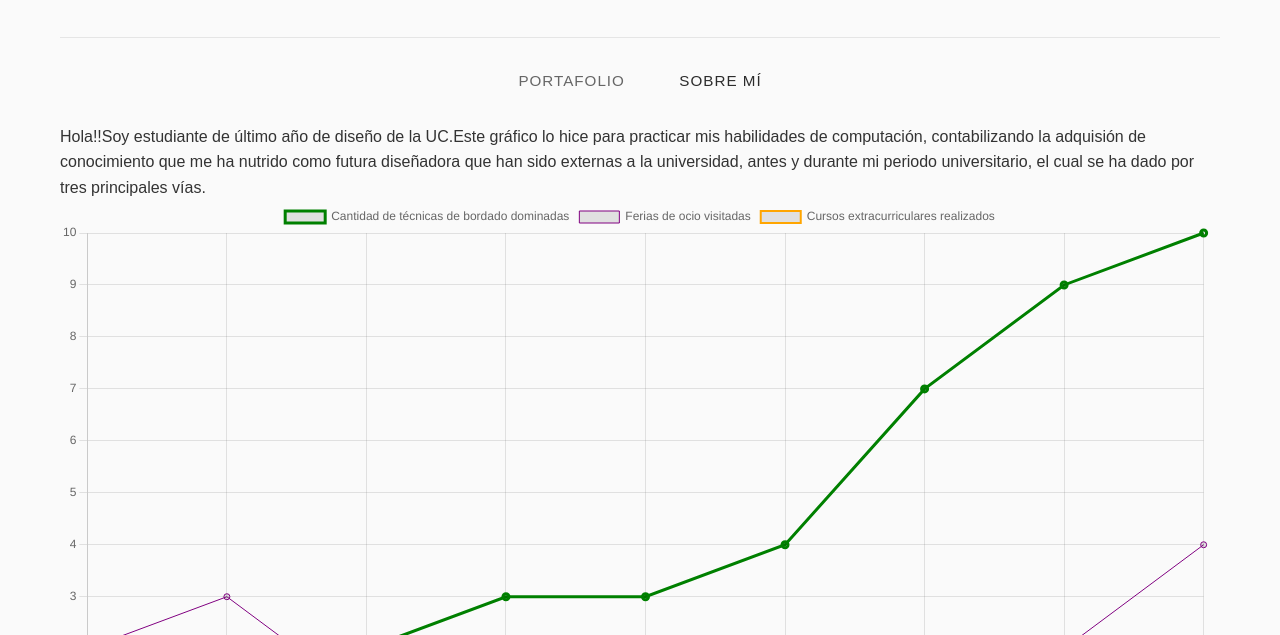
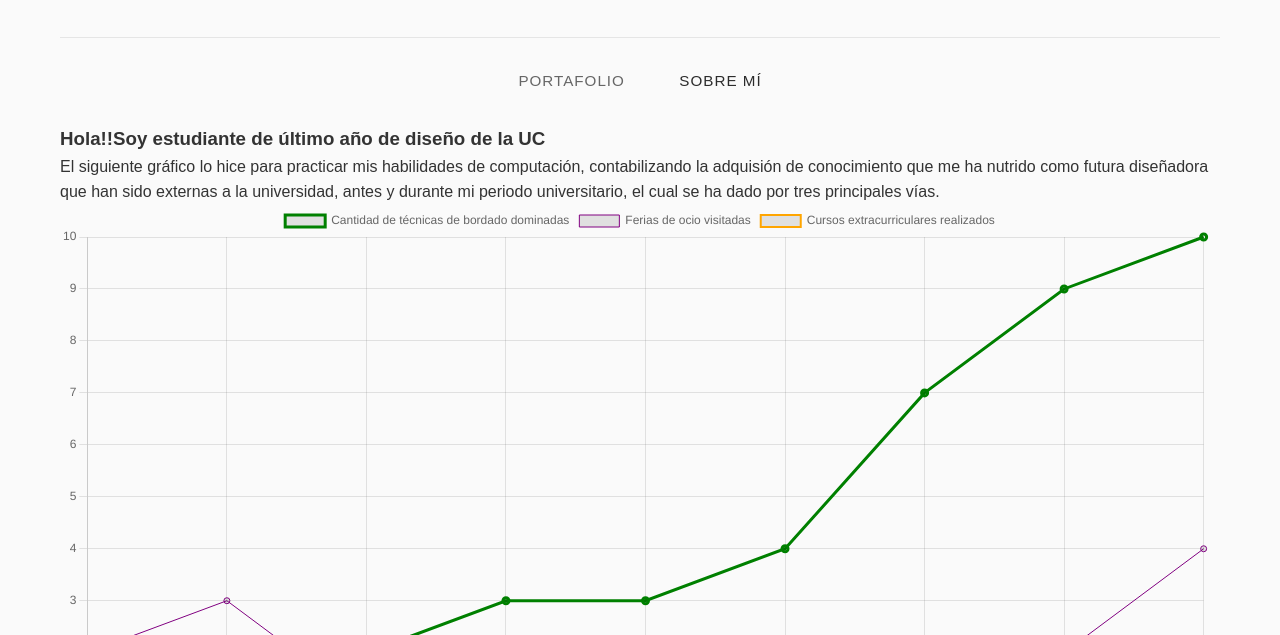
Before and after one commit to magdarivas/evaluacion2, a plain HTML site: page about.html in a window 1280 px wide. Shown: the part 165-800 px from the top of the page. Drawn offline with nearby package versions, Linux system fonts and the light colour scheme.

Commit message:
Add files via upload

```diff
--- a/about.html
+++ b/about.html
@@ -21,8 +21,8 @@
             <a href="about.html" class="active">Sobre mí</a>
 
         </nav>
-        <p>Hola!!Soy estudiante de último año de diseño de la UC.Este gráfico lo hice para practicar mis habilidades de computación, contabilizando la adquisión de conocimiento que me ha nutrido como futura diseñadora que han sido externas a la universidad, antes y durante mi periodo universitario, el cual se ha dado por tres principales vías.</p>
-
+        <h3>Hola!!Soy estudiante de último año de diseño de la UC</h3>
+        <p>El siguiente gráfico lo hice para practicar mis habilidades de computación, contabilizando la adquisión de conocimiento que me ha nutrido como futura diseñadora que han sido externas a la universidad, antes y durante mi periodo universitario, el cual se ha dado por tres principales vías.</p>
 
         </section>
         <canvas id="alla"></canvas>
```
